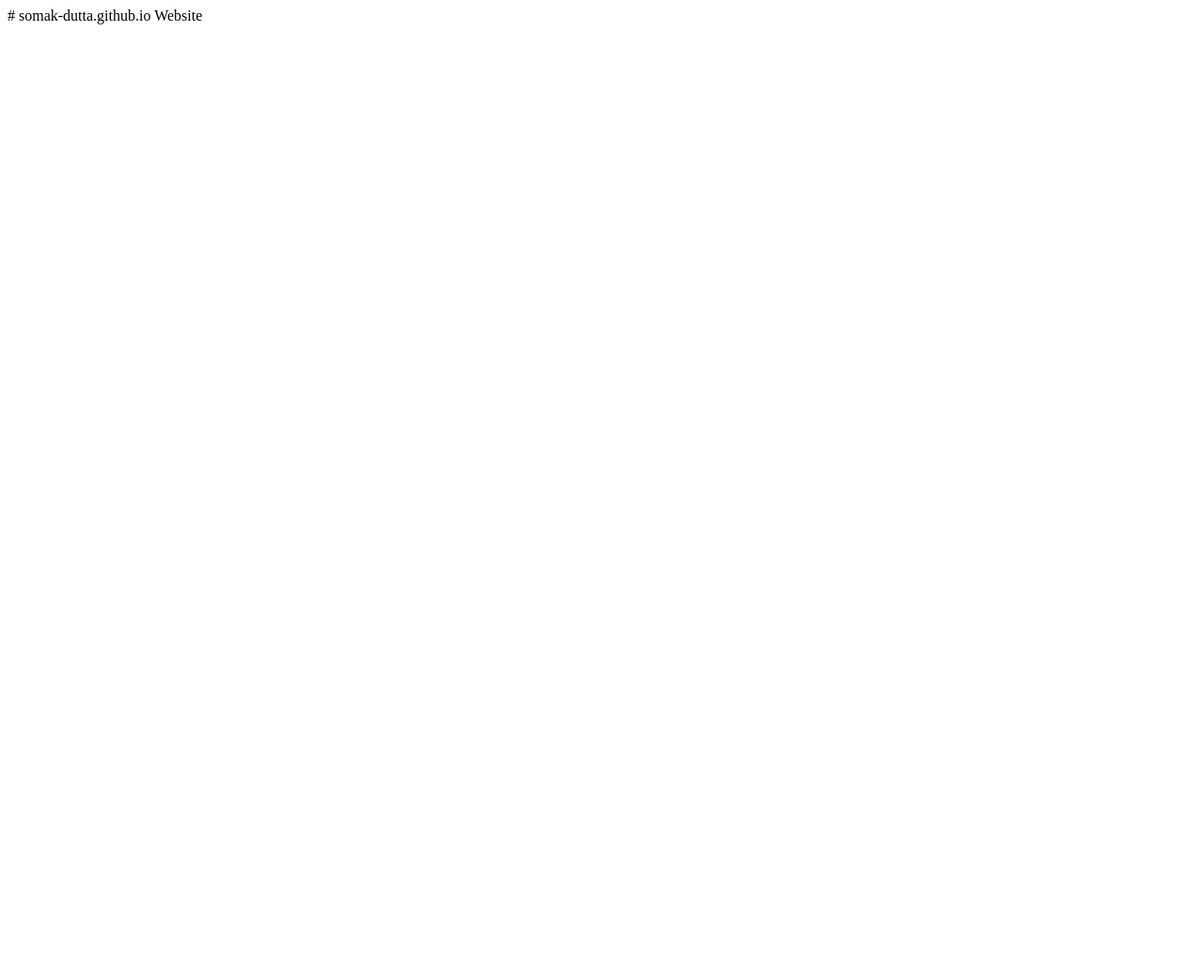
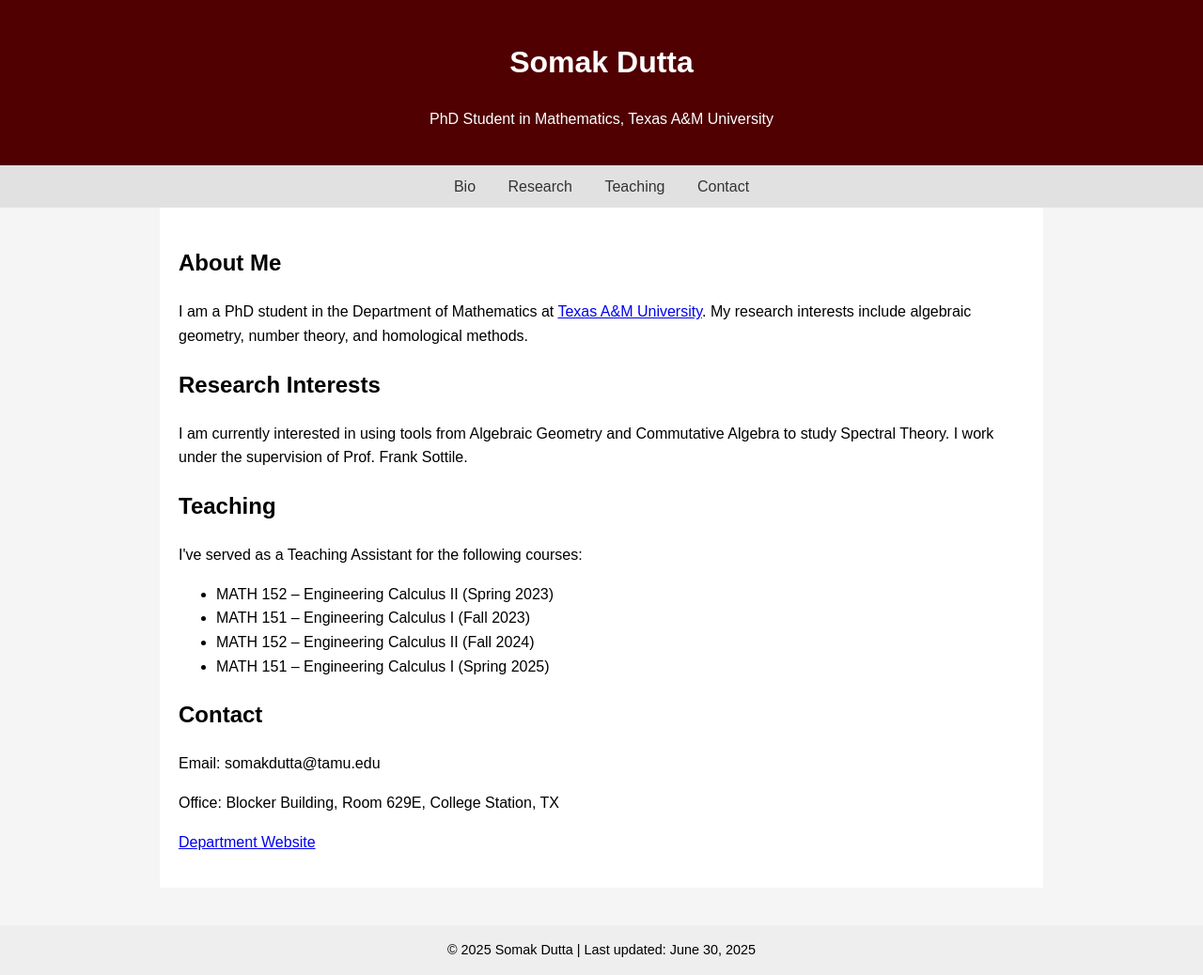
Before and after one commit to somak-dutta/somak-dutta.github.io, a plain HTML site: page index.html in a window 1280 px wide. Shown: the whole page at 94% size. Before the commit the page ends 800 px from the top, so only its background shows below. Drawn offline with Linux system fonts and the light colour scheme.

Commit message:
Created index page

```diff
--- a/index.html
+++ b/index.html
@@ -1,2 +1,104 @@
-# somak-dutta.github.io
-Website
+<!DOCTYPE html>
+<html lang="en">
+<head>
+  <meta charset="UTF-8">
+  <meta name="viewport" content="width=device-width, initial-scale=1">
+  <title>Somak Dutta | Mathematics PhD Student at Texas A&M</title>
+  <style>
+    body {
+      font-family: Arial, sans-serif;
+      margin: 0;
+      padding: 0;
+      line-height: 1.6;
+      background-color: #f5f5f5;
+    }
+    header {
+      background-color: #500000;
+      color: white;
+      padding: 20px;
+      text-align: center;
+    }
+    nav {
+      background-color: #e1e1e1;
+      text-align: center;
+      padding: 10px;
+    }
+    nav a {
+      margin: 0 15px;
+      text-decoration: none;
+      color: #333;
+    }
+    nav a:hover {
+      color: #500000;
+    }
+    .container {
+      max-width: 900px;
+      margin: auto;
+      padding: 20px;
+      background: white;
+    }
+    footer {
+      text-align: center;
+      padding: 15px;
+      background-color: #eee;
+      margin-top: 40px;
+      font-size: 0.9em;
+    }
+  </style>
+</head>
+<body>
+
+<header>
+  <h1>Somak Dutta</h1>
+  <p>PhD Student in Mathematics, Texas A&M University</p>
+</header>
+
+<nav>
+  <a href="#bio">Bio</a>
+  <a href="#research">Research</a>
+  <a href="#teaching">Teaching</a>
+  <a href="#contact">Contact</a>
+</nav>
+
+<div class="container">
+
+  <section id="bio">
+    <h2>About Me</h2>
+    <p>I am a PhD student in the Department of Mathematics at <a href="https://www.math.tamu.edu" target="_blank">Texas A&M University</a>. My research interests include algebraic geometry, number theory, and homological methods.</p>
+  </section>
+
+   <section id="research">
+    <h2>Research Interests</h2>
+    <p>I am currently interested in using tools from Algebraic Geometry and Commutative Algebra to study Spectral Theory. I work under the supervision of Prof. Frank Sottile.</p>
+  <!--  <ul>
+      <li><strong>Preprint:</strong> "Title of Paper", arXiv:XXXX.XXXXX</li>
+      <li><strong>Talk:</strong> Joint Mathematics Meetings 2025</li>
+    </ul> -->
+  </section>
+
+  <section id="teaching">
+    <h2>Teaching</h2>
+    <p>I've served as a Teaching Assistant for the following courses:</p>
+    <ul>
+      <li>MATH 152 – Engineering Calculus II (Spring 2023)</li>
+      <li>MATH 151 – Engineering Calculus I (Fall 2023)</li>
+      <li>MATH 152 – Engineering Calculus II (Fall 2024)</li>
+      <li>MATH 151 – Engineering Calculus I (Spring 2025)</li>
+    </ul>
+  </section>
+
+  <section id="contact">
+    <h2>Contact</h2>
+    <p>Email: somakdutta@tamu.edu</p>
+    <p>Office: Blocker Building, Room 629E, College Station, TX</p>
+    <p><a href="https://www.math.tamu.edu/" target="_blank">Department Website</a></p>
+  </section>
+
+</div>
+
+<footer>
+  &copy; 2025 Somak Dutta | Last updated: June 30, 2025
+</footer>
+
+</body>
+</html>
```
